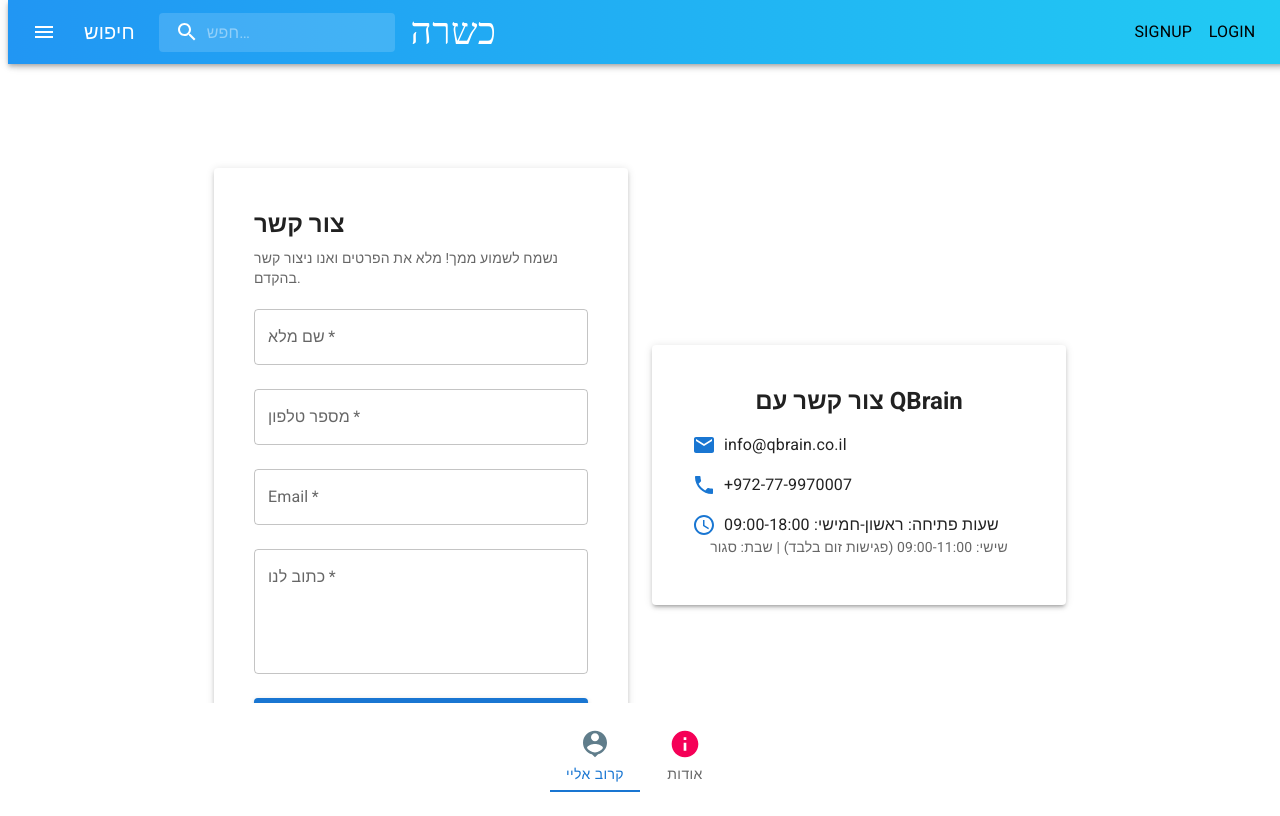
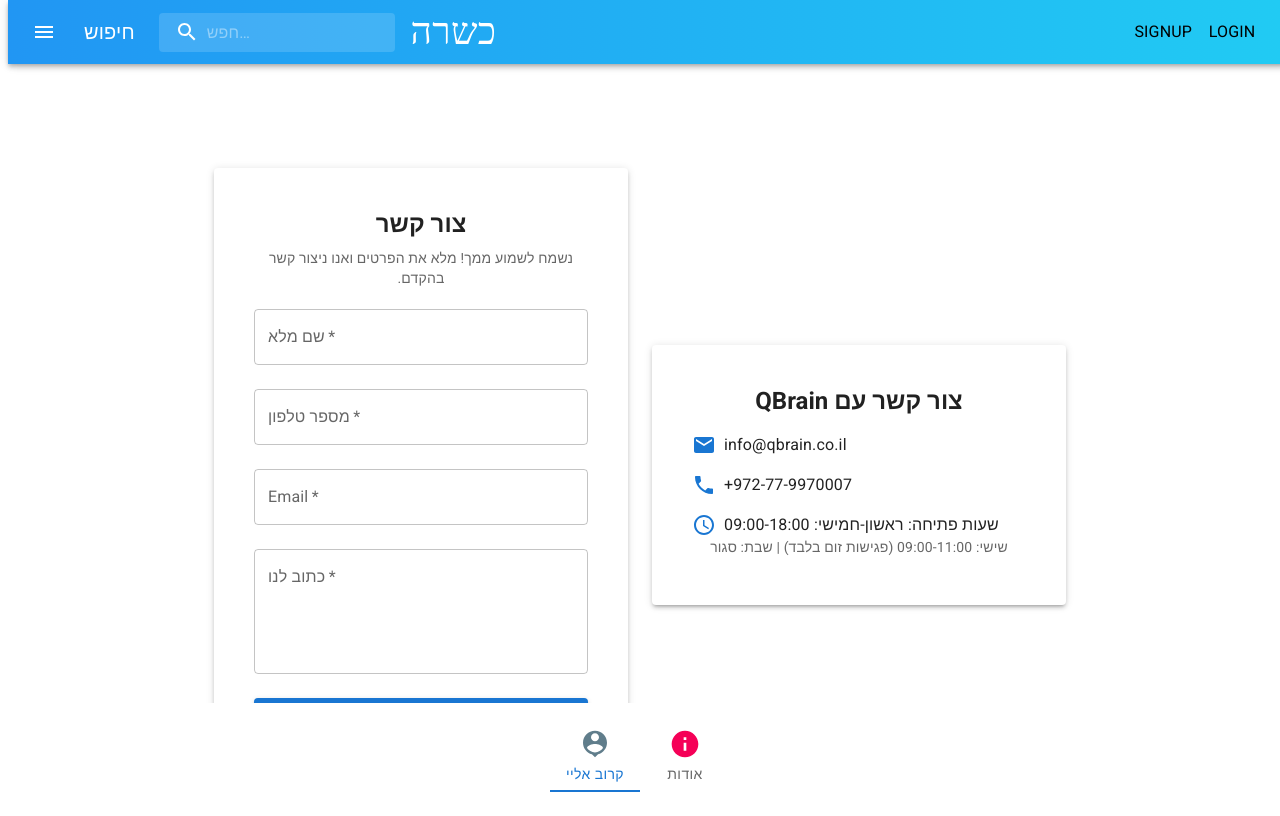
Before and after one commit to QbrainLTD/kshera, a React (Vite) app: page /contactUs in a window 1280 px wide. Built offline with nearby package versions, Linux system fonts and the light colour scheme.

Commit message:
updatedetails

```diff
--- a/src/pages/ContactUs.jsx
+++ b/src/pages/ContactUs.jsx
@@ -40,14 +40,14 @@ export default function ContactUs() {
                 <Grid item xs={12} md={6}>
                     <Card sx={{ p: 3, boxShadow: 3 }}>
                         <CardContent>
-                            <Typography variant="h5" gutterBottom fontWeight="bold">
+                            <Typography sx={{ textAlign: "center", direction: "rtl" }} variant="h5" gutterBottom fontWeight="bold">
                                 צור קשר
                             </Typography>
-                            <Typography variant="body2" color="textSecondary" gutterBottom>
+                            <Typography sx={{ textAlign: "center", direction: "rtl" }} variant="body2" color="textSecondary" gutterBottom>
                                 נשמח לשמוע ממך! מלא את הפרטים ואנו ניצור קשר בהקדם.
                             </Typography>
 
-                            <form onSubmit={handleSubmit}>
+                            <form  onSubmit={handleSubmit}>
                                 <TextField
                                     fullWidth
                                     label="שם מלא"
@@ -80,6 +80,7 @@ export default function ContactUs() {
                                     required
                                 />
                                 <TextField
+
                                     fullWidth
                                     label="כתוב לנו"
                                     name="message"
@@ -111,11 +112,11 @@ export default function ContactUs() {
                 <Grid item xs={12} md={6}>
                     <Card sx={{ p: 3, boxShadow: 3, textAlign: "center" }}>
                         <CardContent>
-                            <Typography variant="h5" fontWeight="bold">
+                            <Typography sx={{ textAlign: "center", direction:"rtl" }} variant="h5" fontWeight="bold">
                                 צור קשר עם QBrain
                             </Typography>
 
-                            <Box display="flex" alignItems="center" mt={2} gap={1}>
+                            <Box  display="flex" alignItems="center" mt={2} gap={1}>
                                 <EmailIcon color="primary" />
                                 <Typography variant="body1">info@qbrain.co.il</Typography>
                             </Box>
```
